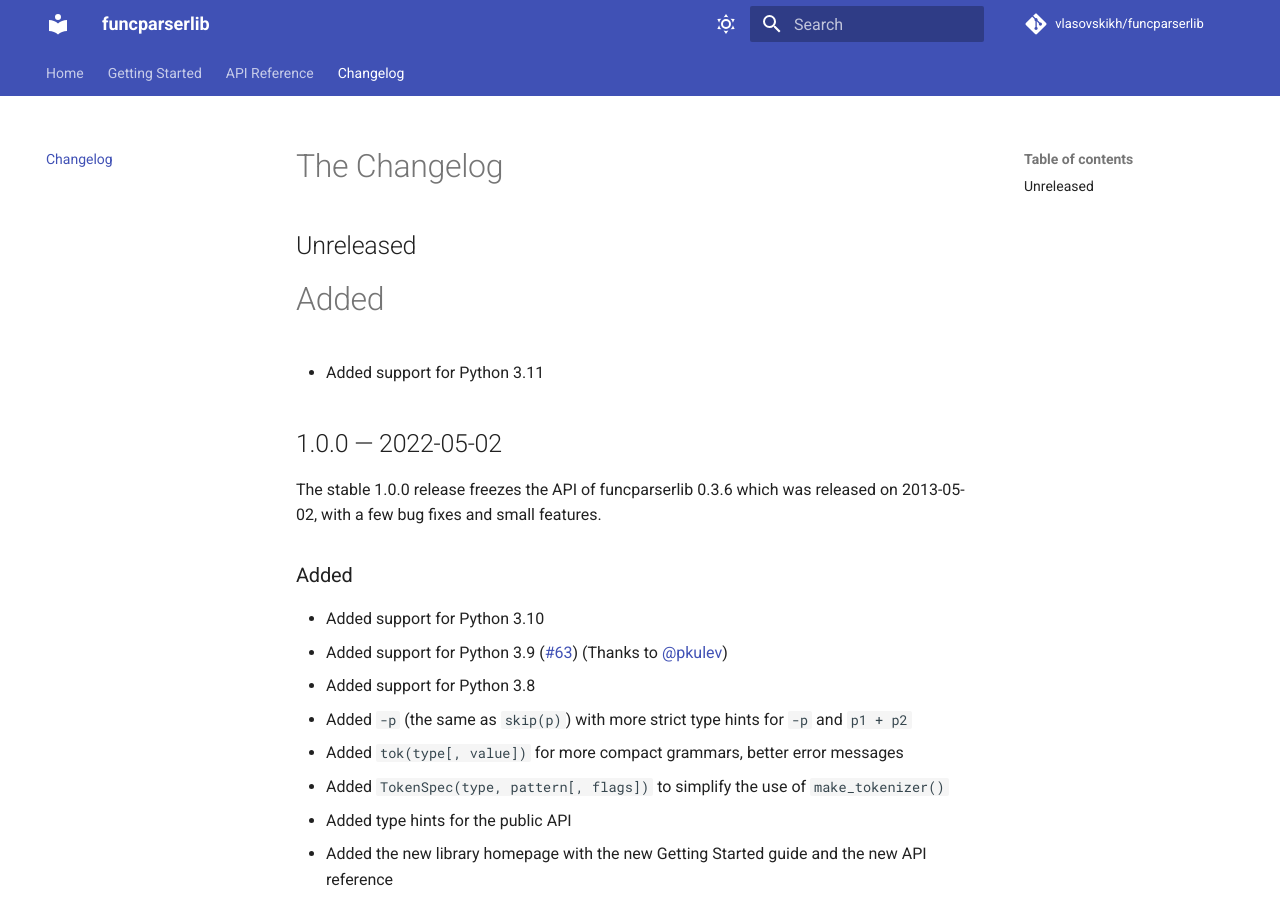
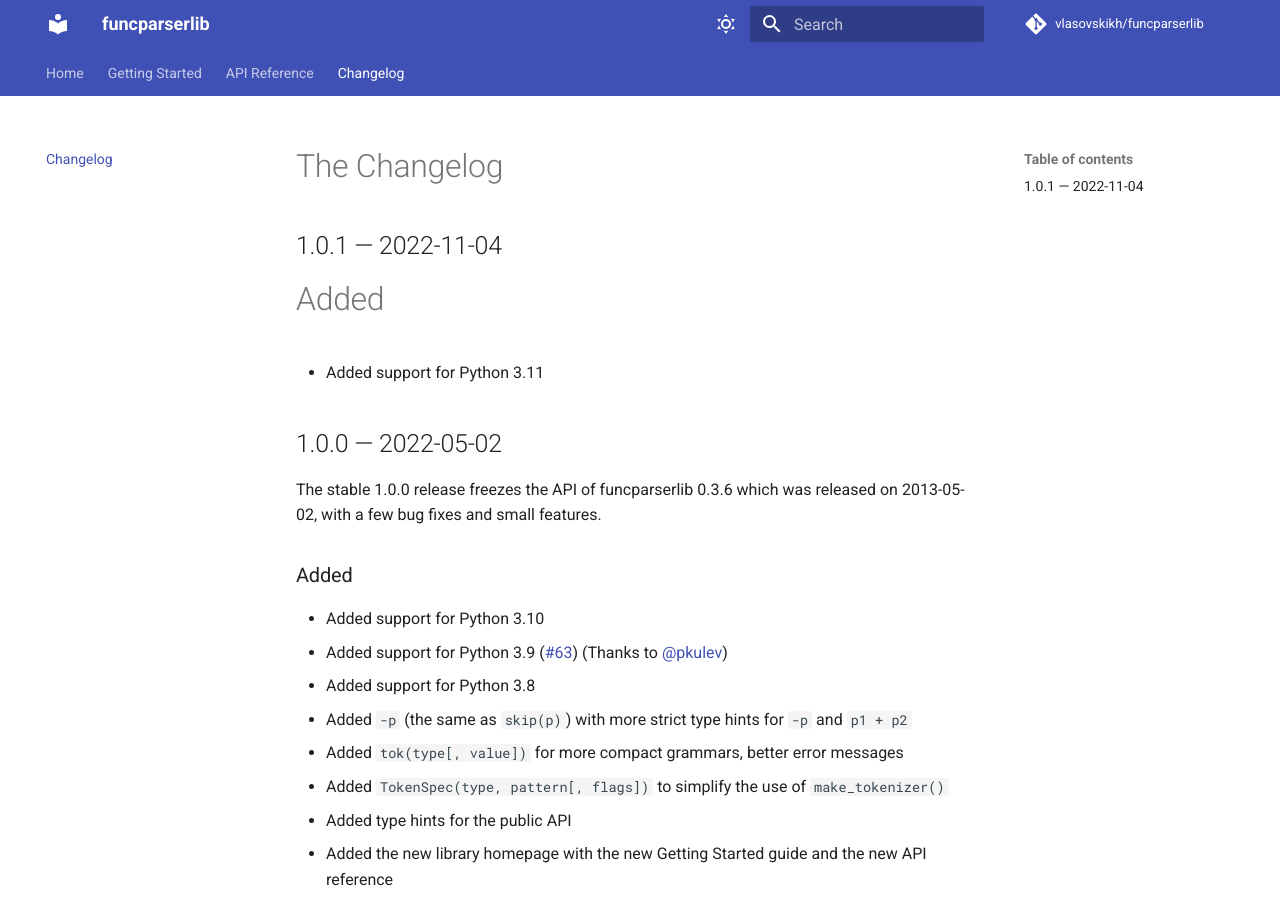
Before and after one commit to vlasovskikh/funcparserlib, an MkDocs documentation site: the page built from docs/changes.md, in a window 1280 px wide and 900 px high. Built offline with MkDocs 1.6.1 and Material for MkDocs 9.7.7, drawn with Linux system fonts in a browser that asks for light colours; comment, search, counter and statistics services are not loaded.

Commit message:
Version 1.0.1

```diff
--- a/docs/changes.md
+++ b/docs/changes.md
@@ -2,8 +2,8 @@
 =============
 
 
-Unreleased
-----------
+1.0.1 — 2022-11-04
+------------------
 
 # Added
 
--- a/pyproject.toml
+++ b/pyproject.toml
@@ -1,6 +1,6 @@
 [tool.poetry]
 name = "funcparserlib"
-version = "1.0.0"
+version = "1.0.1"
 description = "Recursive descent parsing library based on functional combinators"
 authors = ["Andrey Vlasovskikh <andrey.vlasovskikh@gmail.com>"]
 license = "MIT"
```
